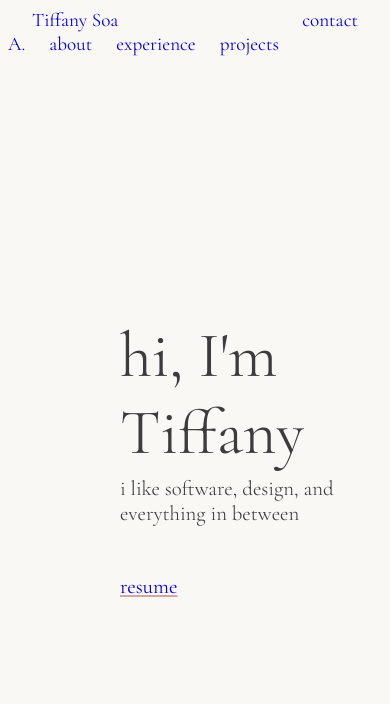
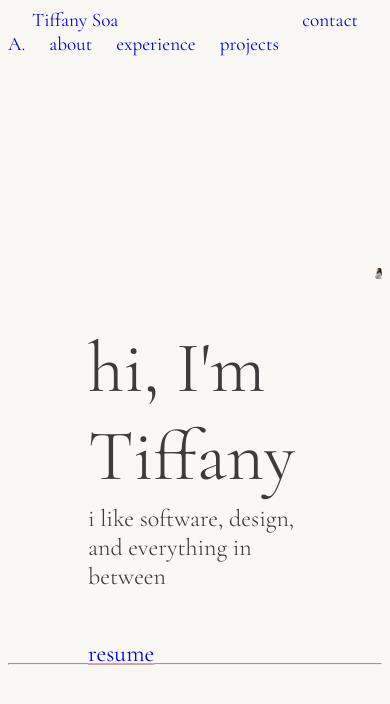
Before and after one commit to tiffsoa/portfolio, a React (Vite) app: page / in a window 390 px wide. Shown: the top 704 px of the page. Built offline with nearby package versions, Linux system fonts and the light colour scheme.

Commit message:
finished hero section non responsive

```diff
--- a/src/components/Hero.jsx
+++ b/src/components/Hero.jsx
@@ -1,3 +1,5 @@
+import heroImage from './tiff.png';
+
 function Hero() {
     return (
         <section id="hero" className="hero-section">
@@ -8,10 +10,10 @@ function Hero() {
                     <a href="#">resume</a>
                 </div>
                 <div className="hero-right">
-
+                    <img src={heroImage} alt="a picture of tiffany" className="hero-image"/>
                 </div>
-
             </div>
+            <hr/>
         </section>
     );
 }
--- a/src/index.css
+++ b/src/index.css
@@ -46,27 +46,27 @@ body {
 .hero-container {
   display: flex;
   flex-direction: row;
+  margin-top: 13rem;
 }
 
 .hero-left {
-  margin-top: 13rem;
-  margin-left: 7rem;
+  margin-left: 5rem;
 }
 
 .hero-left h1 {
-  font-size: 4rem;
+  font-size: 4.5rem;
   font-weight: 350;
 }
 
 .hero-left h3 {
   font-weight: 340;
-  font-size: 1.3rem;
-  margin-top: -3rem;
+  font-size: 1.5rem;
+  margin-top: -3.5rem;
   margin-bottom: 3rem;
 }
 
 .hero-left a {
-  font-size: 1.3rem;
+  font-size: 1.5rem;
   text-decoration: underline;
   text-decoration-color: var(--pink);
 }
@@ -78,3 +78,18 @@ body {
 .hero-left a:hover {
   color: var(--pink);
 }
+
+.hero-right {
+  margin-left: 5rem;
+}
+
+.hero-image {
+  margin-top: -7rem;
+  width: 100%;
+  max-width: 400px;
+  height: auto;
+}
+
+.hero-section hr {
+  margin-top: -0.3rem;
+}
```
Also changed, not shown: src/components/tiff.png (added).
